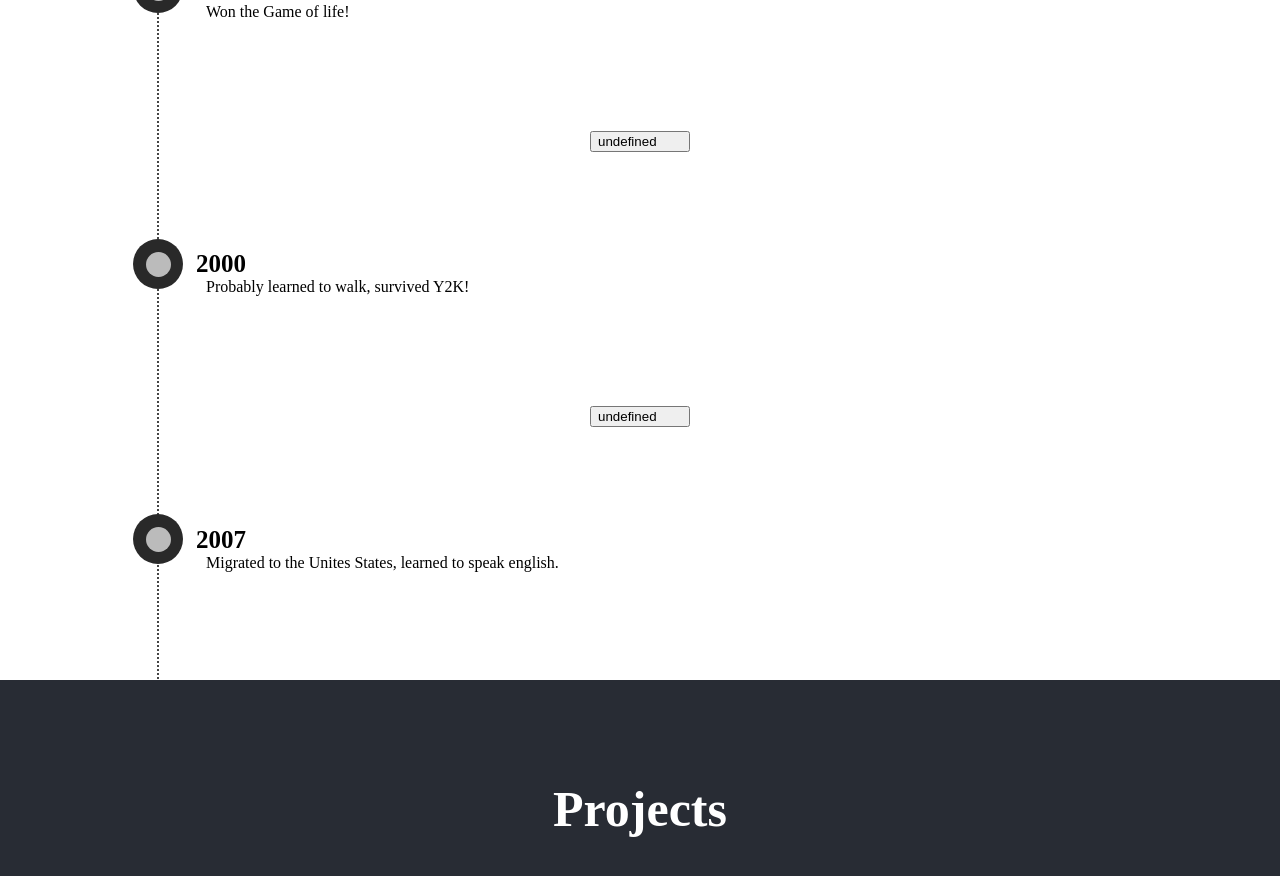
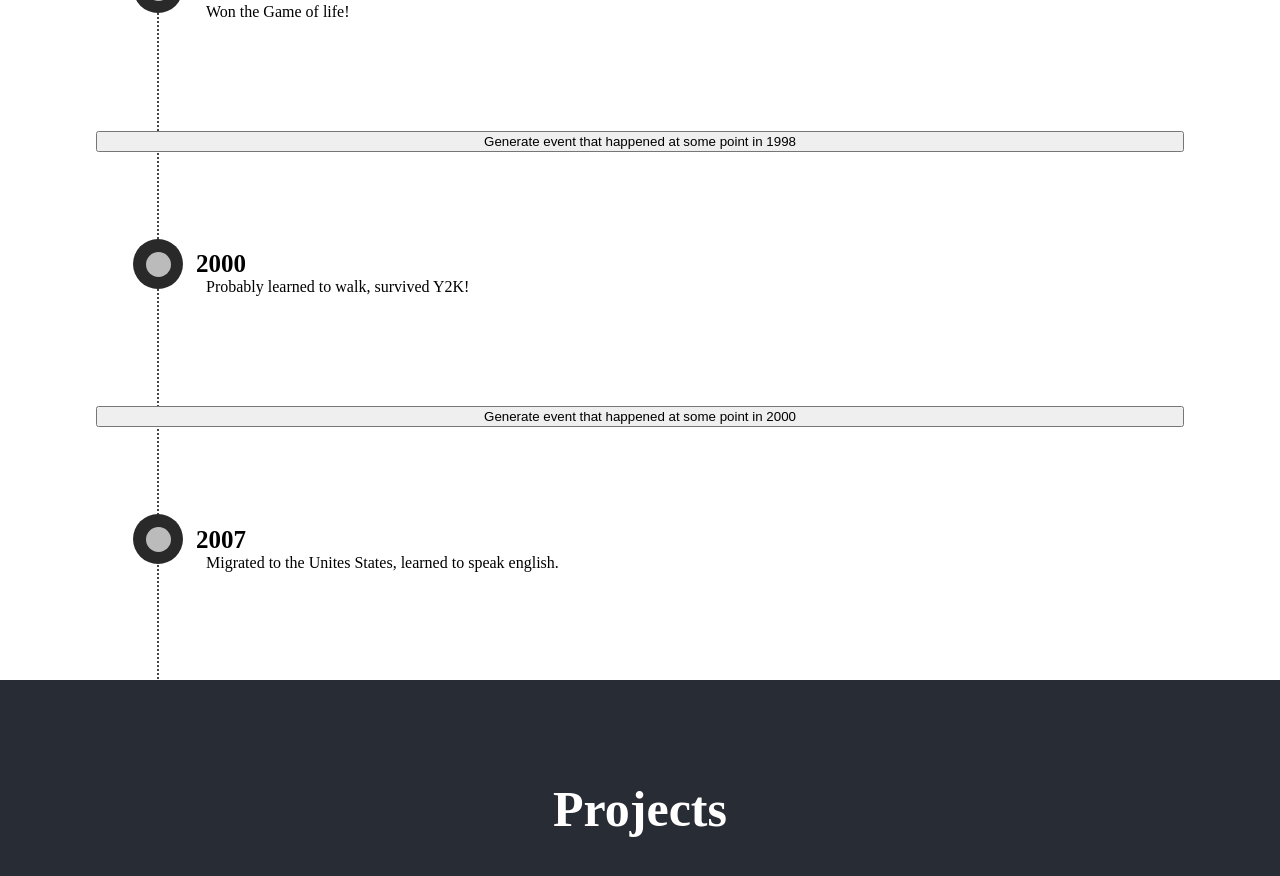
Before and after one commit to WesleyEspinoza/Resume-Site, a React (Create React App) app: page / in a window 1280 px wide. Shown: the part 2240-3116 px from the top of the page. Built offline with nearby package versions, Linux system fonts and the light colour scheme.

Commit message:
testing live version

```diff
--- a/src/Components/Timeline/TimeNode/TimeNode.tsx
+++ b/src/Components/Timeline/TimeNode/TimeNode.tsx
@@ -11,20 +11,19 @@ class TimeNode extends React.Component<TimeNodeProps, TimeNodeState> {
     }
 
     getFact = (year: string) => {
-        const myHeaders = new Headers();
-        myHeaders.append("X-Api-Key", process.env.FACT_API_KEY!);
-        myHeaders.append("Content-Type", "application/json");
 
-        fetch(`https://api.api-ninjas.com/v1/historicalevents?text=${year}`, {
+        fetch(`https://api.api-ninjas.com/v1/historicalevents?year=${year}`, {
             method: "GET",
-            headers: myHeaders,
-            credentials: "include", // Include cookies (if needed)
+            mode: 'cors',
+            headers: {
+                'Content-Type': "application/json",
+                'X-Api-Key': process.env.FACT_API_KEY!
+            },
         })
             .then(response => response.json())
             .then(data => {
                 const fact = data[Math.floor(Math.random() * data.length)]
-                this.setState({ ...this.state, funFact: fact });
-                console.log(this.state.funFact)
+                this.setState({ ...this.state, funFact: fact.event });
             })
             .catch(error => {
                 // Handle errors
@@ -40,7 +39,7 @@ class TimeNode extends React.Component<TimeNodeProps, TimeNodeState> {
                     <div className="OuterDot" />
                     <h1 className="Date">{this.props.date}</h1>
                     <div className="Text"> {this.props.text} </div>
-                    <button onClick={() => this.getFact(this.props.date)}>{`${this.state.funFact}`}</button>
+                    <button onClick={() => this.getFact(this.props.date)}>{`Generate event that happened at some point in ${this.props.date}`}</button>
                     <div className="FunFact"> {this.state.funFact} </div>
                 </div>
             </div >
--- a/src/Components/Timeline/Timeline.css
+++ b/src/Components/Timeline/Timeline.css
@@ -32,11 +32,3 @@
     border-left: 2px dotted #444;
     z-index: 1;
 }
-
-button {
-    display: flex;
-    position: relative;
-    width: 100px;
-    text-align: center;
-    margin: 0 auto;
-}
```
